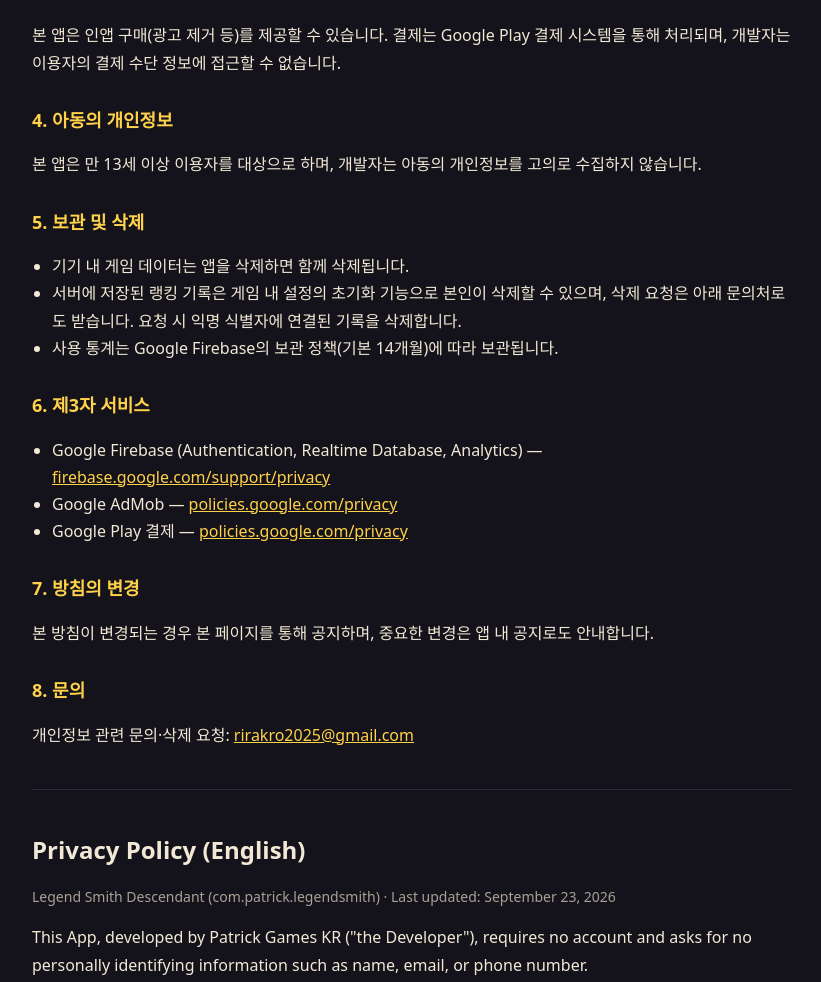
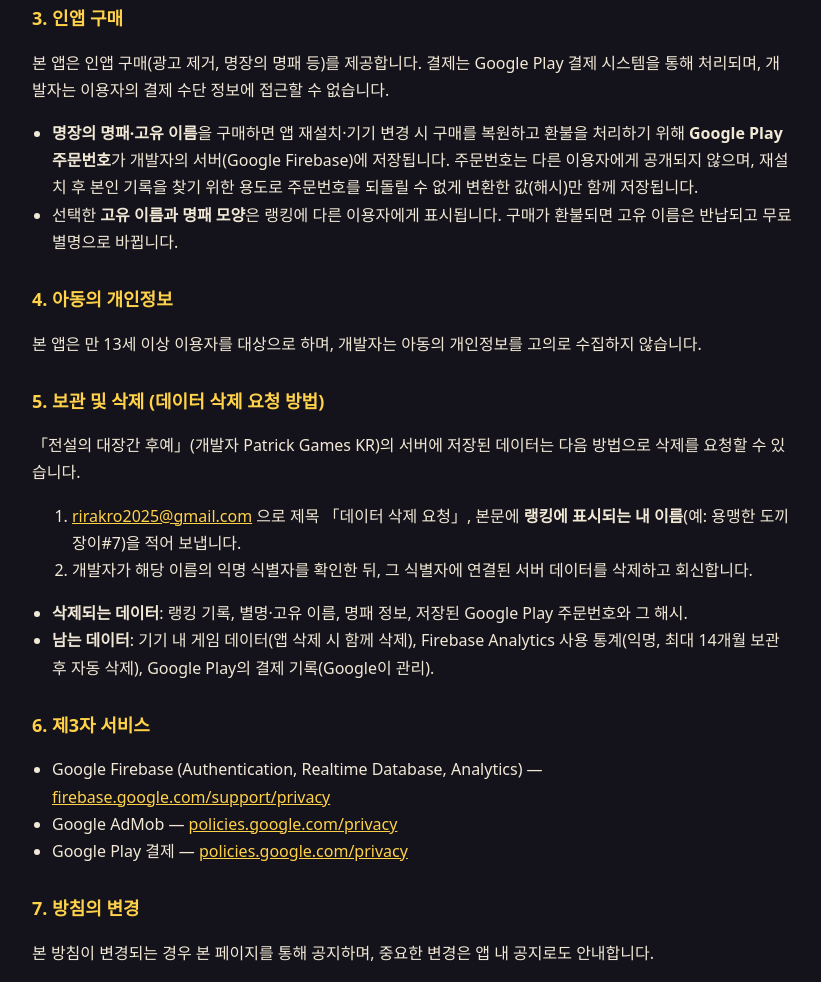
Before and after one commit to rirakro/rirakro.github.io, a plain HTML site: page privacy.html in a window 1280 px wide. Shown: the part 706-1688 px from the top of the page, without its empty margins (228-1049 px from the left). Drawn offline with Linux system fonts and the light colour scheme.

Commit message:
privacy: nameplate order number, country code, data deletion steps (2026-10-24)

```diff
--- a/privacy.html
+++ b/privacy.html
@@ -23,14 +23,14 @@
   <p class="back"><a href="index.html">← 전설의 대장간 후예</a></p>
 
   <h1>개인정보처리방침</h1>
-  <p class="meta">전설의 대장간 후예 (com.patrick.legendsmith) · 최종 수정일: 2026년 9월 23일</p>
+  <p class="meta">전설의 대장간 후예 (com.patrick.legendsmith) · 최종 수정일: 2026년 10월 24일</p>
 
   <p>본 방침은 개발자 Patrick Games KR(이하 "개발자")이 제공하는 모바일 게임 「전설의 대장간 후예」(이하 "본 앱")에 적용됩니다. 본 앱은 회원가입이 없으며, 이름·이메일·전화번호 같은 개인 식별 정보를 요구하지 않습니다.</p>
 
   <h2>1. 수집·저장하는 정보</h2>
   <ul>
     <li><b>게임 진행 데이터</b>(진행 상황, 설정 등)는 이용자의 기기 내부에 저장됩니다.</li>
-    <li><b>랭킹 기능</b>을 위해 다음 정보가 개발자의 서버(Google Firebase)에 저장됩니다: 익명 사용자 식별자(Firebase 익명 인증으로 자동 생성되며 실명·이메일과 연결되지 않음), 게임 내에서 자동 생성된 별명, 랭킹 기록(검 제작 수, 클리어 시간·루틴 수 등). 랭킹 화면을 열면 등록되며, 다른 이용자에게는 별명과 기록만 표시됩니다.</li>
+    <li><b>랭킹 기능</b>을 위해 다음 정보가 개발자의 서버(Google Firebase)에 저장됩니다: 익명 사용자 식별자(Firebase 익명 인증으로 자동 생성되며 실명·이메일과 연결되지 않음), 게임 내에서 자동 생성된 별명, 랭킹 기록(검 제작 수, 클리어 시간·루틴 수 등). 랭킹 화면을 열면 등록되며, 다른 이용자에게는 별명과 기록만 표시됩니다. 해외 랭킹에서는 기기 지역 설정의 국가 코드(예: US, JP, TW)가 별명 옆에 함께 표시됩니다.</li>
     <li><b>앱 사용 통계</b>(Firebase Analytics): 앱 실행·화면 이동·기능 사용 같은 이벤트, 기기 모델·OS 버전, 국가 수준의 대략적 위치(IP 기반), 앱 인스턴스 ID. 서비스 개선 목적으로만 집계하여 사용합니다.</li>
     <li><b>안정성 정보</b>: 비정상 종료 등 오류 정보는 Google Play가 제공하는 방식으로 집계됩니다.</li>
   </ul>
@@ -39,16 +39,24 @@
   <p>본 앱은 광고 표시를 위해 <b>Google AdMob</b>(Google LLC)을 사용합니다. AdMob은 광고 ID, 기기 정보, 대략적인 위치, 광고 상호작용 정보를 자동으로 수집할 수 있습니다. 자세한 내용은 <a href="https://policies.google.com/privacy">Google 개인정보처리방침</a>을 참고하십시오. 이용자는 기기 설정(설정 → Google → 광고)에서 광고 ID를 재설정하거나 맞춤 광고를 제한할 수 있습니다.</p>
 
   <h2>3. 인앱 구매</h2>
-  <p>본 앱은 인앱 구매(광고 제거 등)를 제공할 수 있습니다. 결제는 Google Play 결제 시스템을 통해 처리되며, 개발자는 이용자의 결제 수단 정보에 접근할 수 없습니다.</p>
+  <p>본 앱은 인앱 구매(광고 제거, 명장의 명패 등)를 제공합니다. 결제는 Google Play 결제 시스템을 통해 처리되며, 개발자는 이용자의 결제 수단 정보에 접근할 수 없습니다.</p>
+  <ul>
+    <li><b>명장의 명패·고유 이름</b>을 구매하면 앱 재설치·기기 변경 시 구매를 복원하고 환불을 처리하기 위해 <b>Google Play 주문번호</b>가 개발자의 서버(Google Firebase)에 저장됩니다. 주문번호는 다른 이용자에게 공개되지 않으며, 재설치 후 본인 기록을 찾기 위한 용도로 주문번호를 되돌릴 수 없게 변환한 값(해시)만 함께 저장됩니다.</li>
+    <li>선택한 <b>고유 이름과 명패 모양</b>은 랭킹에 다른 이용자에게 표시됩니다. 구매가 환불되면 고유 이름은 반납되고 무료 별명으로 바뀝니다.</li>
+  </ul>
 
   <h2>4. 아동의 개인정보</h2>
   <p>본 앱은 만 13세 이상 이용자를 대상으로 하며, 개발자는 아동의 개인정보를 고의로 수집하지 않습니다.</p>
 
-  <h2>5. 보관 및 삭제</h2>
+  <h2 id="delete">5. 보관 및 삭제 (데이터 삭제 요청 방법)</h2>
+  <p>「전설의 대장간 후예」(개발자 Patrick Games KR)의 서버에 저장된 데이터는 다음 방법으로 삭제를 요청할 수 있습니다.</p>
+  <ol>
+    <li><a href="mailto:rirakro2025@gmail.com">rirakro2025@gmail.com</a> 으로 제목 「데이터 삭제 요청」, 본문에 <b>랭킹에 표시되는 내 이름</b>(예: 용맹한 도끼장이#7)을 적어 보냅니다.</li>
+    <li>개발자가 해당 이름의 익명 식별자를 확인한 뒤, 그 식별자에 연결된 서버 데이터를 삭제하고 회신합니다.</li>
+  </ol>
   <ul>
-    <li>기기 내 게임 데이터는 앱을 삭제하면 함께 삭제됩니다.</li>
-    <li>서버에 저장된 랭킹 기록은 게임 내 설정의 초기화 기능으로 본인이 삭제할 수 있으며, 삭제 요청은 아래 문의처로도 받습니다. 요청 시 익명 식별자에 연결된 기록을 삭제합니다.</li>
-    <li>사용 통계는 Google Firebase의 보관 정책(기본 14개월)에 따라 보관됩니다.</li>
+    <li><b>삭제되는 데이터</b>: 랭킹 기록, 별명·고유 이름, 명패 정보, 저장된 Google Play 주문번호와 그 해시.</li>
+    <li><b>남는 데이터</b>: 기기 내 게임 데이터(앱 삭제 시 함께 삭제), Firebase Analytics 사용 통계(익명, 최대 14개월 보관 후 자동 삭제), Google Play의 결제 기록(Google이 관리).</li>
   </ul>
 
   <h2>6. 제3자 서비스</h2>
@@ -67,16 +75,16 @@
   <hr>
 
   <h1>Privacy Policy (English)</h1>
-  <p class="meta">Legend Smith Descendant (com.patrick.legendsmith) · Last updated: September 23, 2026</p>
+  <p class="meta">Legend Smith Descendant (com.patrick.legendsmith) · Last updated: October 24, 2026</p>
   <p>This App, developed by Patrick Games KR ("the Developer"), requires no account and asks for no personally identifying information such as name, email, or phone number.</p>
   <ul>
     <li><b>Game data</b> (progress, settings) is stored on your device.</li>
-    <li><b>Rankings:</b> to provide leaderboards, the following is stored on the Developer's server (Google Firebase): an anonymous user ID generated by Firebase Anonymous Authentication (not linked to your identity), an in-game auto-generated nickname, and ranking records (swords forged, clear times, routine counts). Only the nickname and records are visible to other players.</li>
+    <li><b>Rankings:</b> to provide leaderboards, the following is stored on the Developer's server (Google Firebase): an anonymous user ID generated by Firebase Anonymous Authentication (not linked to your identity), an in-game auto-generated nickname, and ranking records (swords forged, clear times, routine counts). Only the nickname and records are visible to other players. On the global leaderboard, the country code from your device region setting (e.g. US, JP, TW) is shown next to your nickname.</li>
     <li><b>Usage analytics</b> (Firebase Analytics): app events, device model and OS version, approximate country-level location (IP-based), and an app instance ID, used in aggregate to improve the service.</li>
     <li><b>Ads:</b> Google AdMob may collect Advertising ID, device information, approximate location, and ad interaction data. You can reset your Advertising ID or opt out of personalized ads in Settings → Google → Ads.</li>
-    <li><b>In-app purchases</b> are processed by Google Play Billing; the Developer never sees your payment details.</li>
+    <li><b>In-app purchases</b> are processed by Google Play Billing; the Developer never sees your payment details. If you buy the Master's Nameplate or a unique name, your <b>Google Play order number</b> is stored on the Developer's server (Google Firebase) to restore the purchase after reinstalling and to handle refunds. It is never shown to other players; only a one-way hash of it is used to find your records after a reinstall. Your chosen unique name and nameplate style are shown on the leaderboards; if the purchase is refunded, the unique name is released and replaced with a free nickname.</li>
     <li><b>Children:</b> the App is intended for users aged 13 and older.</li>
-    <li><b>Deletion:</b> device data is removed when you uninstall. Ranking records can be deleted via the in-game reset, or by request to the contact below.</li>
+    <li id="delete-en"><b>Data deletion:</b> to delete the data stored on the server for Legend Smith Descendant (developer: Patrick Games KR), email <a href="mailto:rirakro2025@gmail.com">rirakro2025@gmail.com</a> with the subject "Data deletion request" and the name shown for you on the leaderboard (e.g. Iron Smith#7). We will find the anonymous ID linked to that name, delete its ranking records, nickname/unique name, nameplate data and any stored Google Play order number (and its hash), and reply to confirm. Not deleted: game data on your device (removed when you uninstall), anonymous Firebase Analytics data (kept up to 14 months, then deleted automatically), and payment records held by Google Play.</li>
   </ul>
   <p>Contact: <a href="mailto:rirakro2025@gmail.com">rirakro2025@gmail.com</a></p>
 </div>
```
